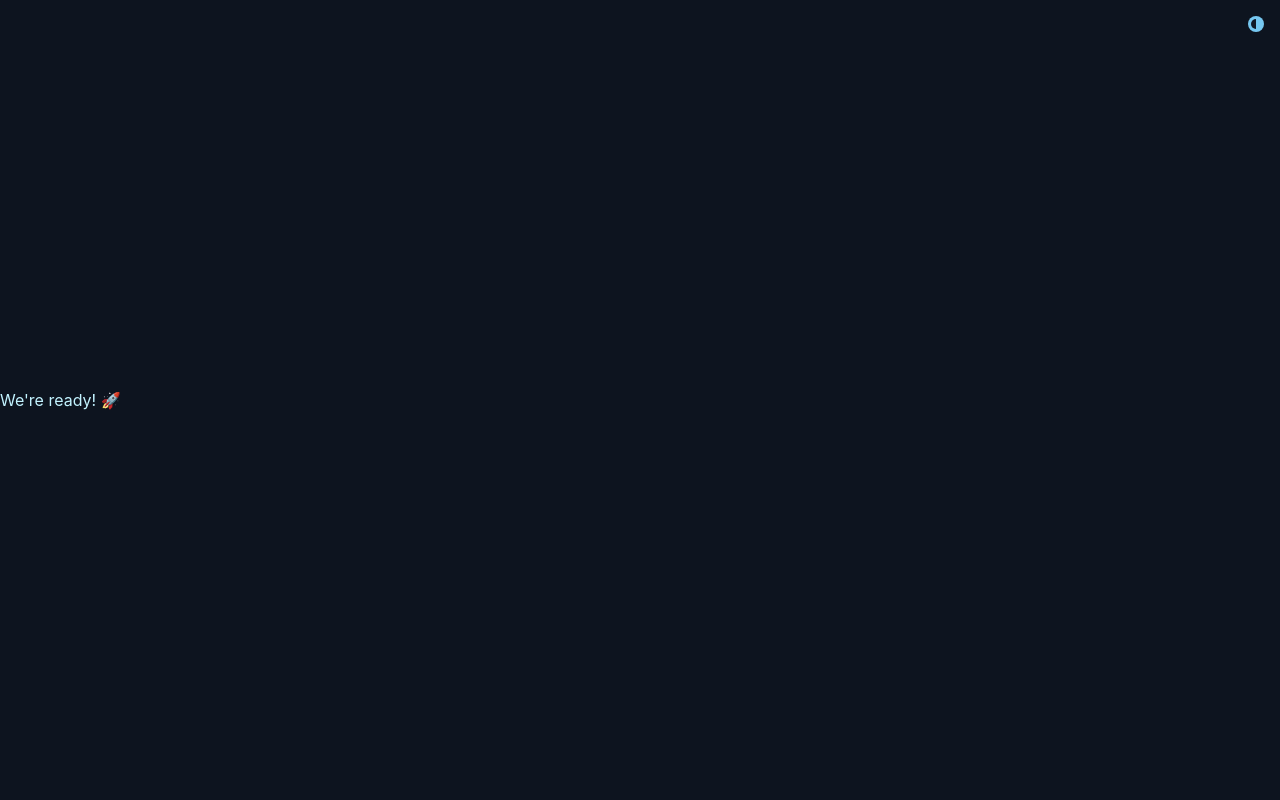
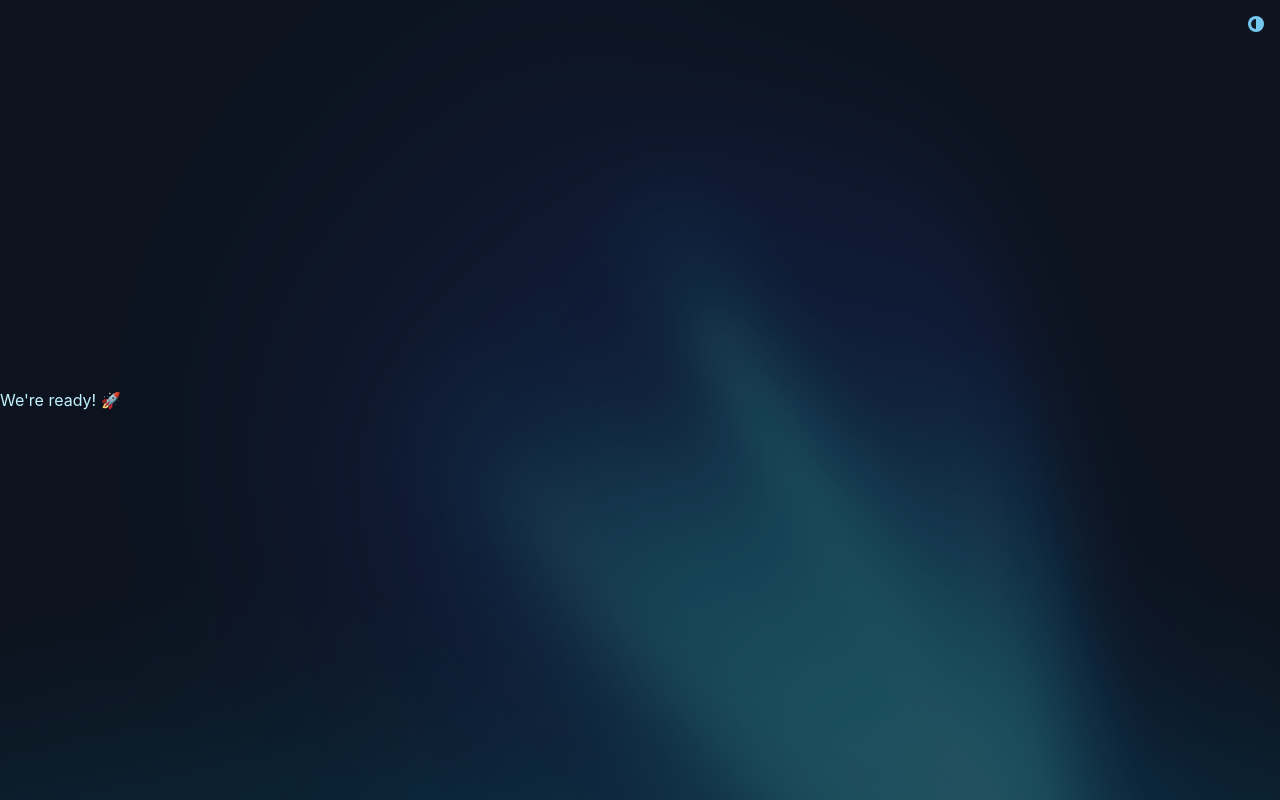
Before and after one commit to hackashell/DeFI-Omnidapp, a React (Vite) app: page / in a window 1280 px wide. Built offline with nearby package versions, Linux system fonts and the light colour scheme.

Commit message:
Added BackgroundImage component. 🍀

```diff
--- /dev/null
+++ b/src/components/BackgroundImage/index.tsx
@@ -0,0 +1,13 @@
+import styled from 'styled-components'
+
+import backgroundImage from '@/assets/images/section-home-decoration.png'
+
+export const BackgroundImage = () => <Image src={backgroundImage} />
+
+const Image = styled.img`
+    width: 100%;
+    position: absolute;
+    bottom: 0;
+    right: 0;
+    opacity: 0.3;
+`
--- a/src/components/index.ts
+++ b/src/components/index.ts
@@ -1 +1,2 @@
+export * from './BackgroundImage'
 export * from './ThemeSwitch'
--- a/src/providers/StyledComponentsProvider.tsx
+++ b/src/providers/StyledComponentsProvider.tsx
@@ -6,7 +6,7 @@ import styled, {
 } from 'styled-components'
 import { sky, skyDark } from '@radix-ui/colors'
 
-import { ThemeSwitch } from '@/components'
+import { ThemeSwitch, BackgroundImage } from '@/components'
 
 import { APPLICATION_WIDTH } from '@/constants'
 
@@ -103,6 +103,7 @@ export function StyledComponentsProvider({
     return (
         <ThemeProvider theme={theme === Theme.LIGHT ? lightTheme : darkTheme}>
             <GlobalStyles />
+            <BackgroundImage />
             <ThemeSwitch themeSwitchHandler={themeSwitchHandler} />
             <Container>{children}</Container>
         </ThemeProvider>
```
Also changed, not shown: src/assets/images/section-home-decoration.png (added).
